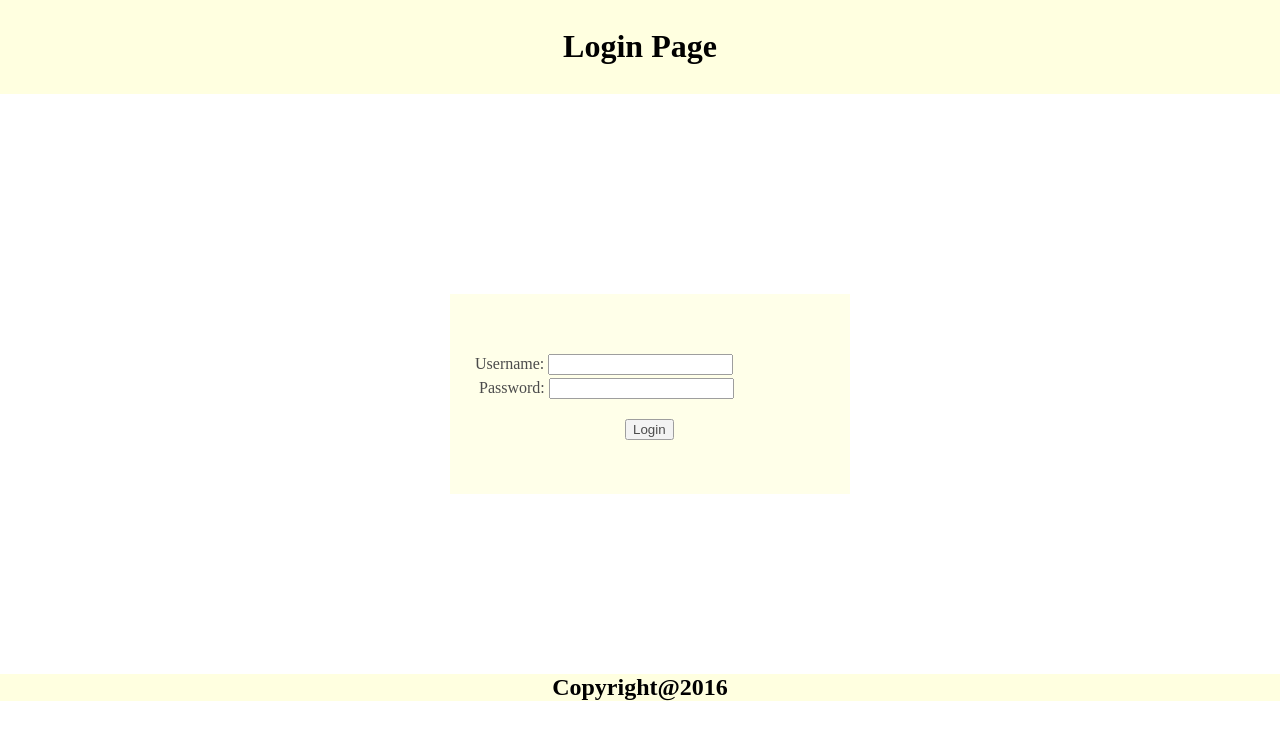
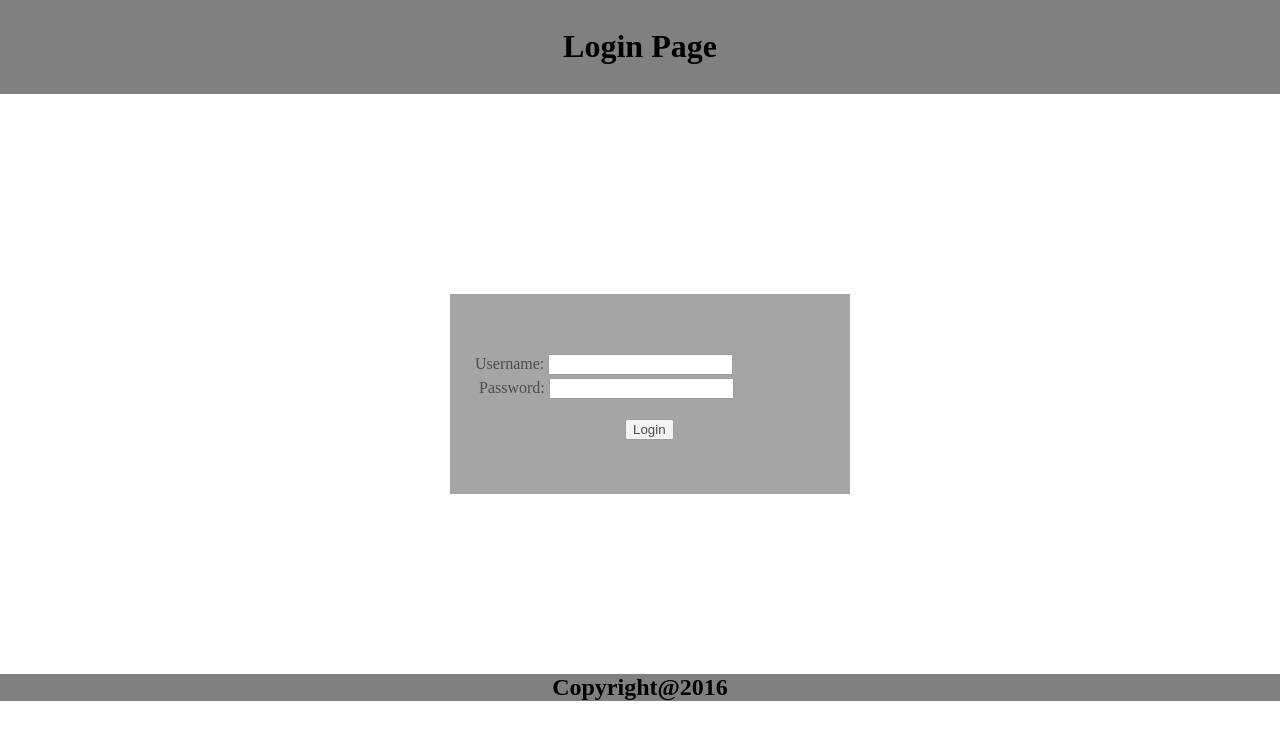
Before and after one commit to GayathriMohan/Sample_Project, a plain HTML site: page index.html in a window 1280 px wide. Drawn offline with Linux system fonts and the light colour scheme.

Commit message:
changes in login page

```diff
--- a/index.css
+++ b/index.css
@@ -3,7 +3,7 @@ body {
 }
 
 header {
-    background-color: LightYellow;
+    background-color: grey;
     margin-left: 0px;
     color: black;
     padding: 7px;
@@ -11,7 +11,7 @@ header {
 }
 
 footer {
-    background-color: LightYellow;
+    background-color: grey;
     color: black;
     padding: 0px;
     text-align: center;
--- a/login.css
+++ b/login.css
@@ -1,5 +1,5 @@
 .wrapper {
-    background-color: LightYellow;
+    background-color: grey;
     width: 400px;
     opacity: 0.7;
     height: 200px;
```
